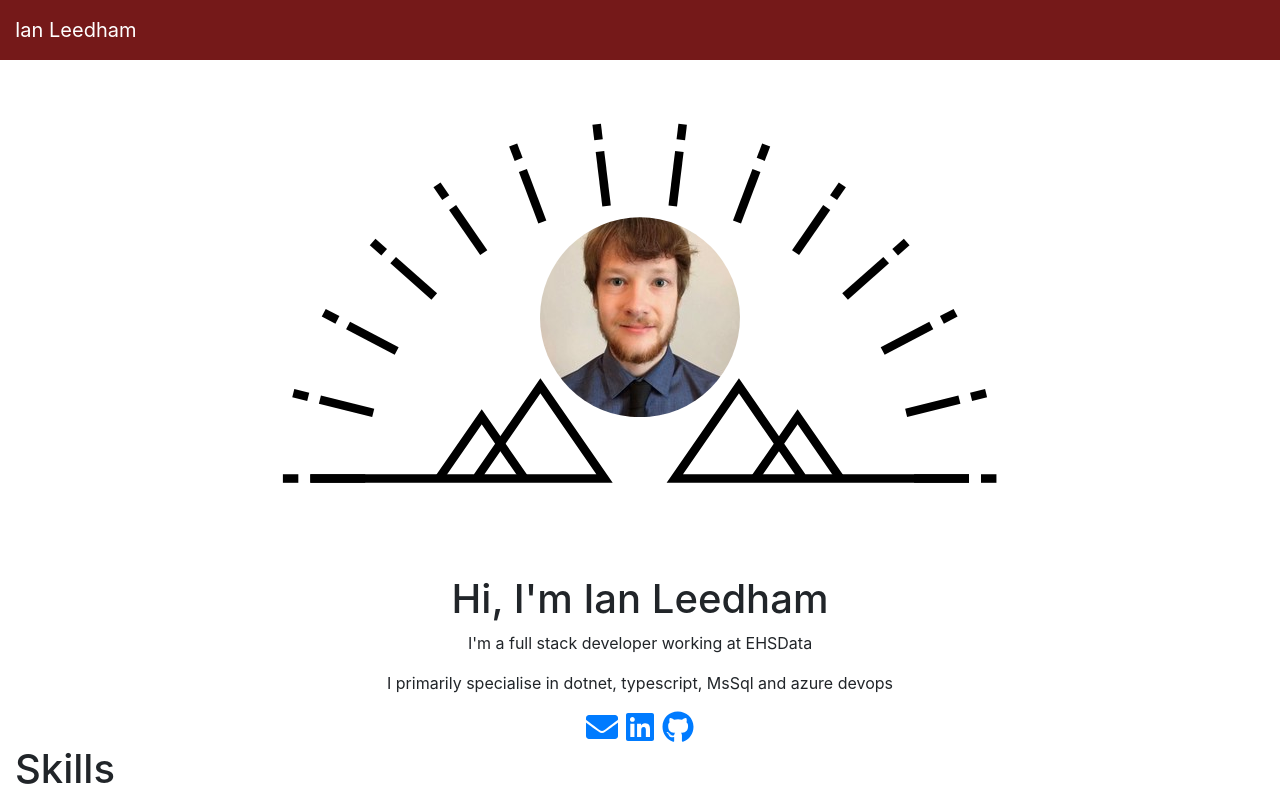
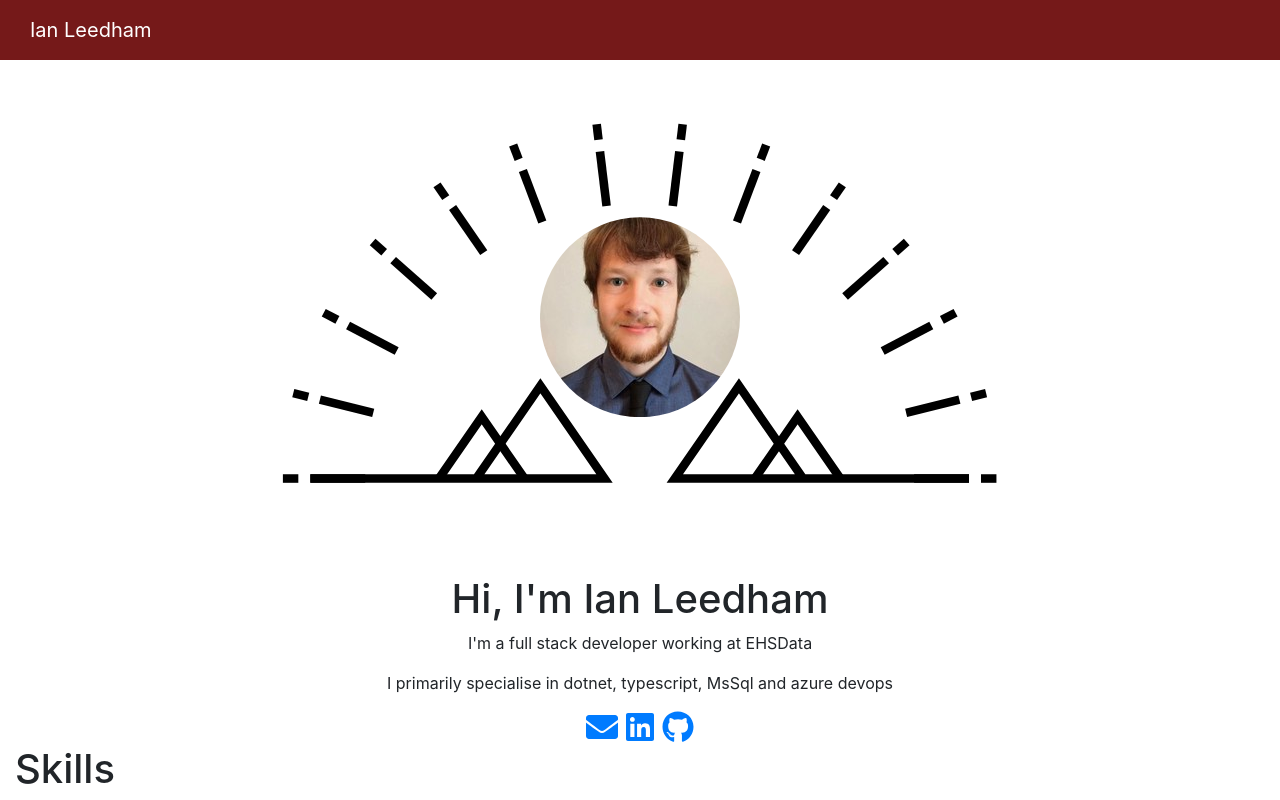
Before and after one commit to ianleedham/profile-angular, an Angular app: page / in a window 1280 px wide. Shown: the top 800 px of the page. Built offline with nearby package versions, Linux system fonts and the light colour scheme.

Commit message:
UI tweek

```diff
--- a/src/app/components/topbar/topbar.component.html
+++ b/src/app/components/topbar/topbar.component.html
@@ -1 +1,3 @@
+<div class="col-sm-12">
   Ian Leedham
+</div>
```
